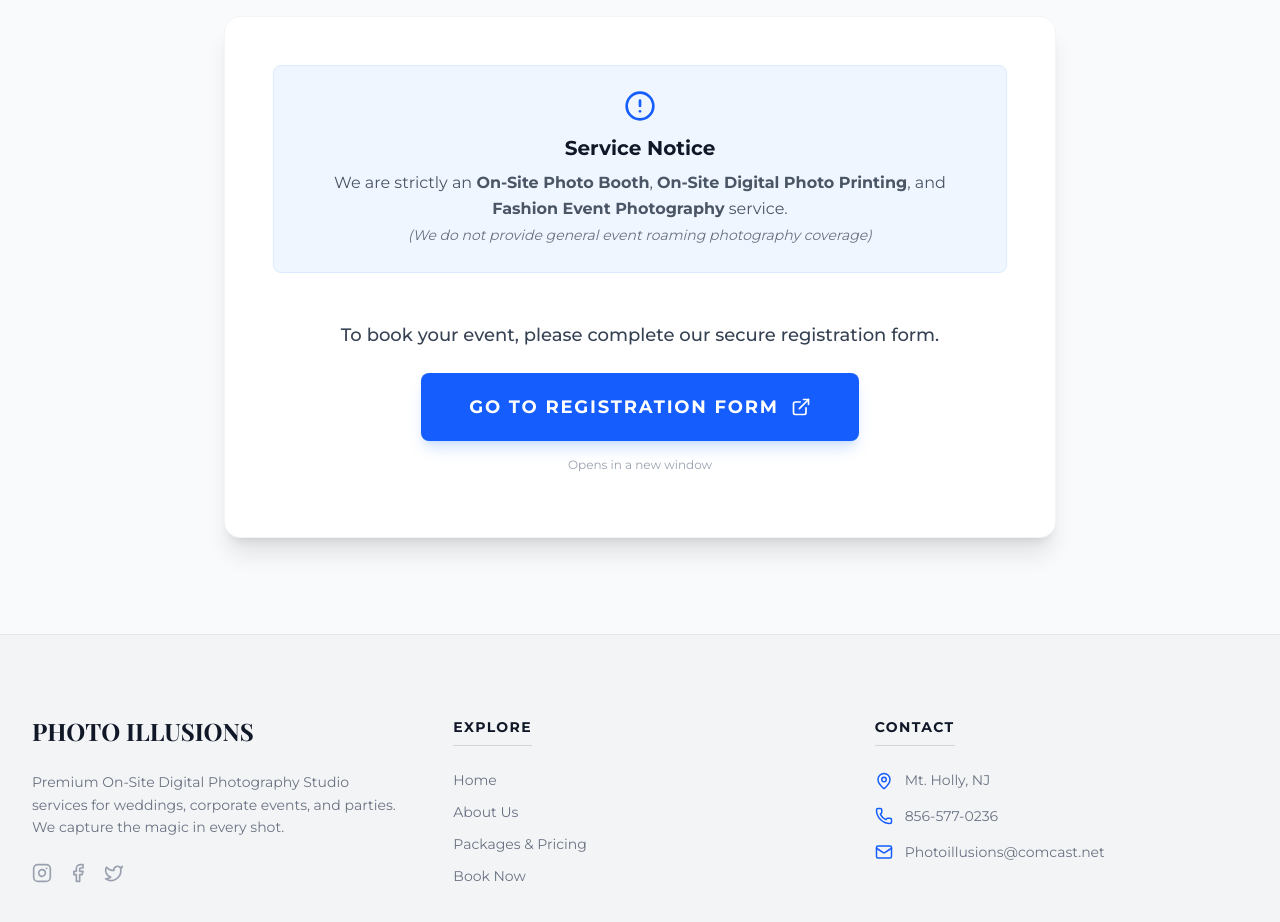
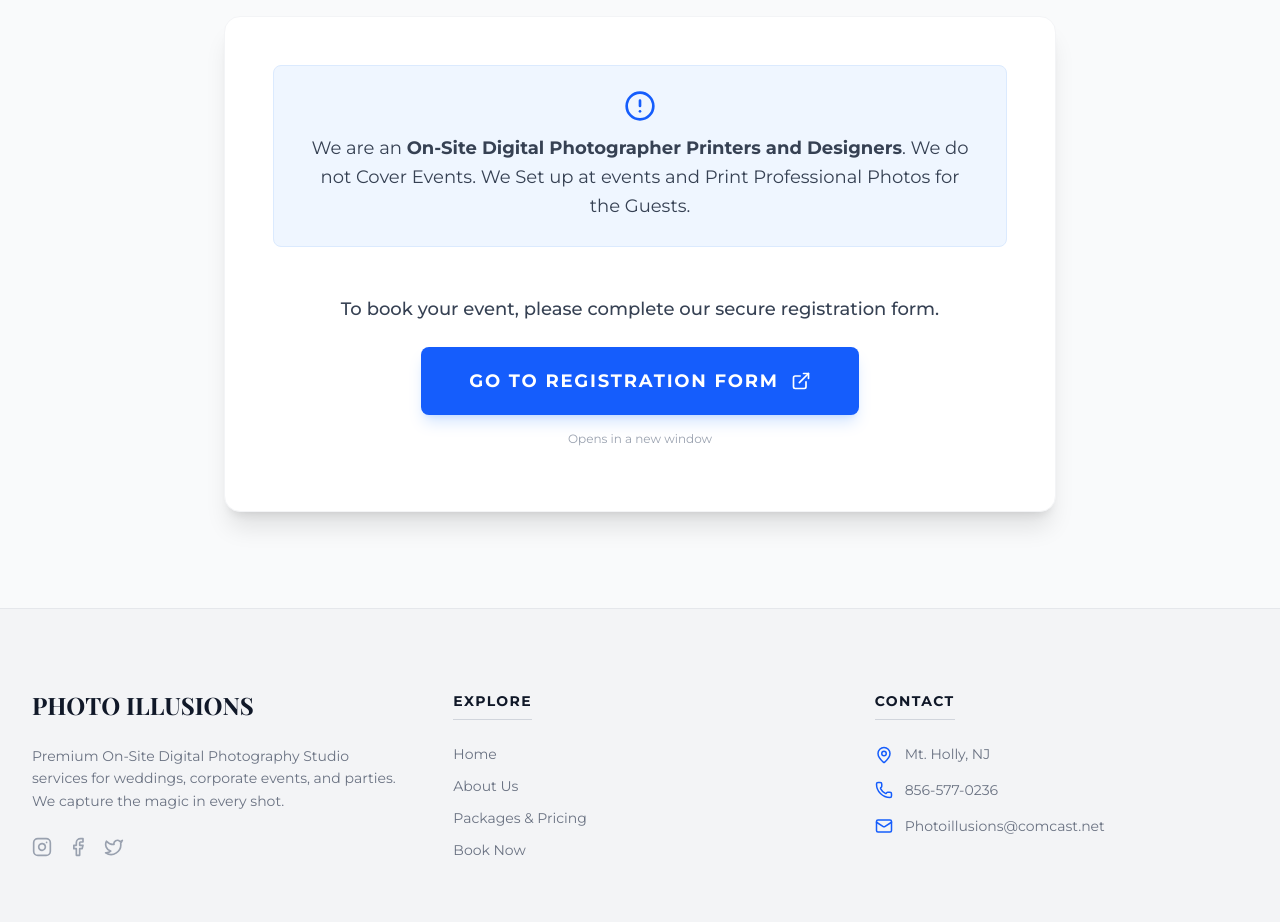
Before and after one commit to photoillusions/Photo-Illusions-Website, a React (Vite) app: page / in a window 1280 px wide. Shown: the part 2240-3162 px from the top of the page. Built offline with nearby package versions, Linux system fonts and the light colour scheme.

Commit message:
Update service notice text in Contact component

```diff
--- a/components/Contact.tsx
+++ b/components/Contact.tsx
@@ -16,10 +16,9 @@ const Contact: React.FC = () => {
                         <div className="flex flex-col items-center gap-3">
                             <AlertCircle className="text-blue-600" size={32} />
                             <div>
-                                <h3 className="text-xl font-bold text-gray-900 mb-2">Service Notice</h3>
-                                <p className="text-gray-600 leading-relaxed max-w-2xl mx-auto">
-                                    We are strictly an <strong>On-Site Photo Booth</strong>, <strong>On-Site Digital Photo Printing</strong>, and <strong>Fashion Event Photography</strong> service.
-                                    <br/><span className="text-sm italic text-gray-500">(We do not provide general event roaming photography coverage)</span>
+                                <p className="text-gray-700 text-lg leading-relaxed max-w-2xl mx-auto">
+                                    We are an <strong>On-Site Digital Photographer Printers and Designers</strong>.
+                                    We do not Cover Events. We Set up at events and Print Professional Photos for the Guests.
                                 </p>
                             </div>
                         </div>
```
